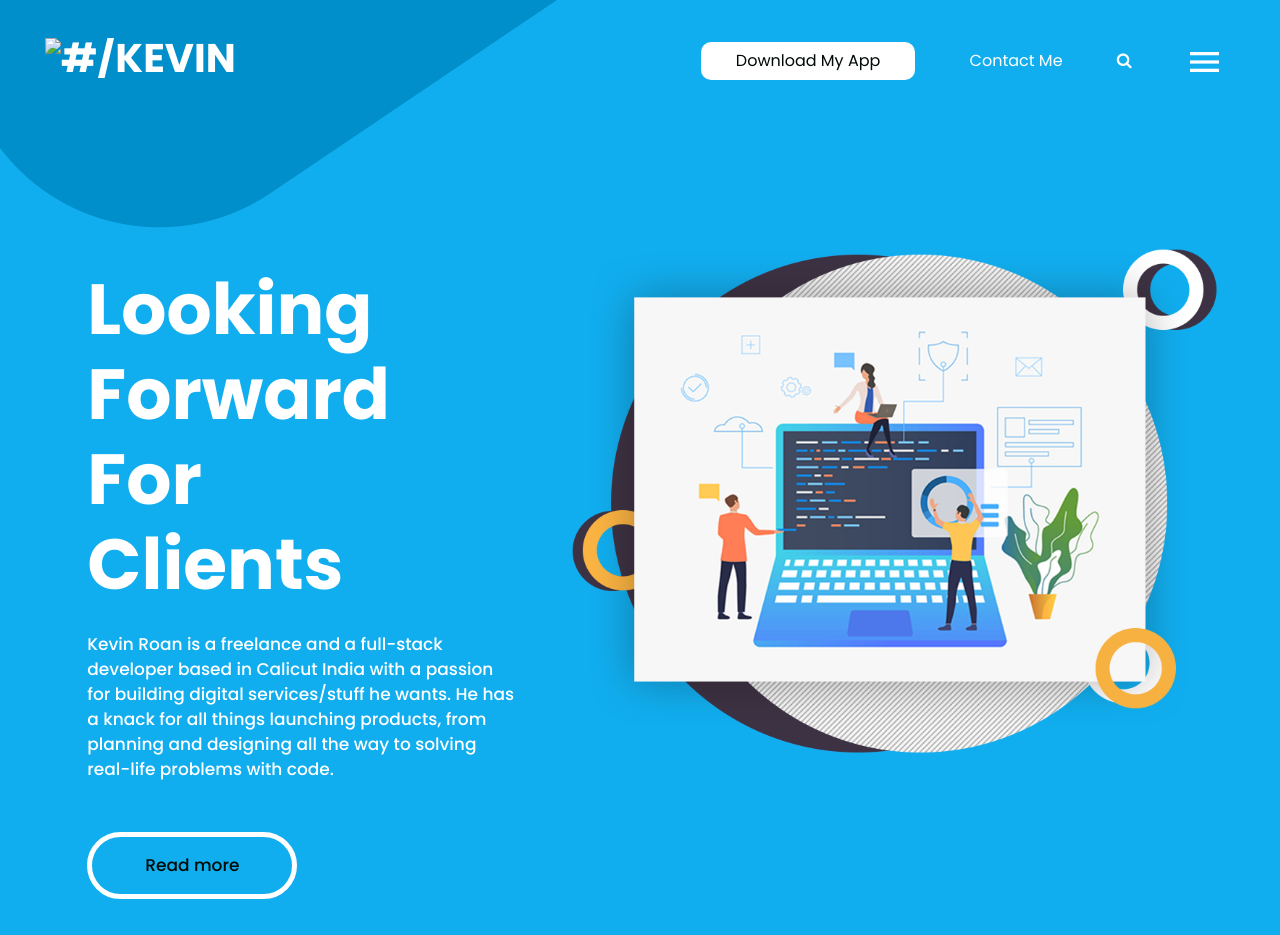
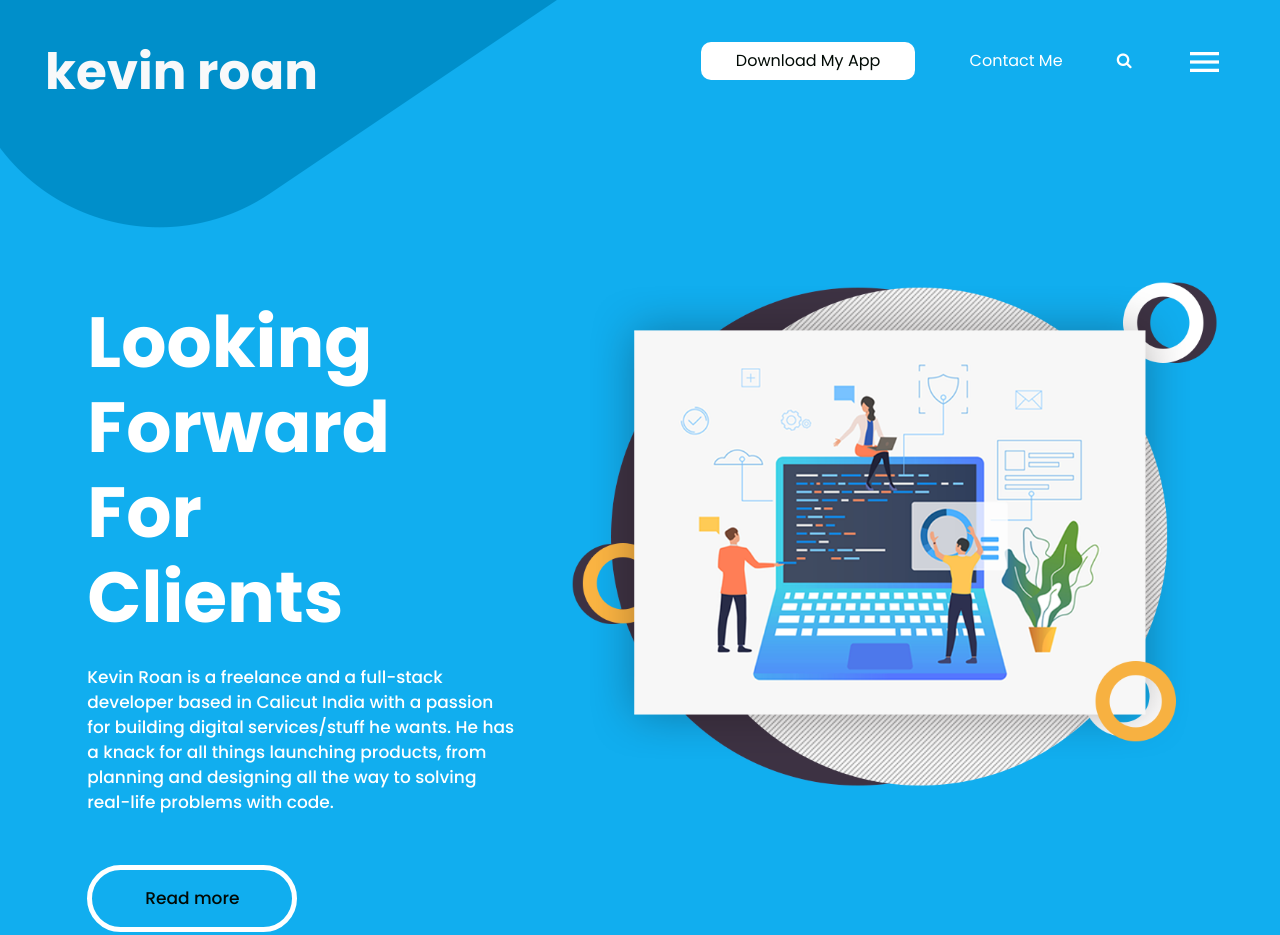
Before and after one commit to kevin-roan/kevinroanl, a plain HTML site: page index.html in a window 1280 px wide. Shown: the top 935 px of the page. Drawn offline with nearby package versions, Linux system fonts and the light colour scheme; some packages are replaced by stand-ins of ours.

Commit message:
change header name

```diff
--- a/index.html
+++ b/index.html
@@ -63,7 +63,7 @@
                         <div class="full">
                            <div class="center-desk">
                               <div class="logo">
-                        <a href="index.html"><img src="imahges/logo.png" alt="#/Kevin"/></a>
+                        <h1 class="text-light" style="font-size:50px; "><b>kevin roan</b></h1>
                               </div>
                            </div>
                         </div>
```
